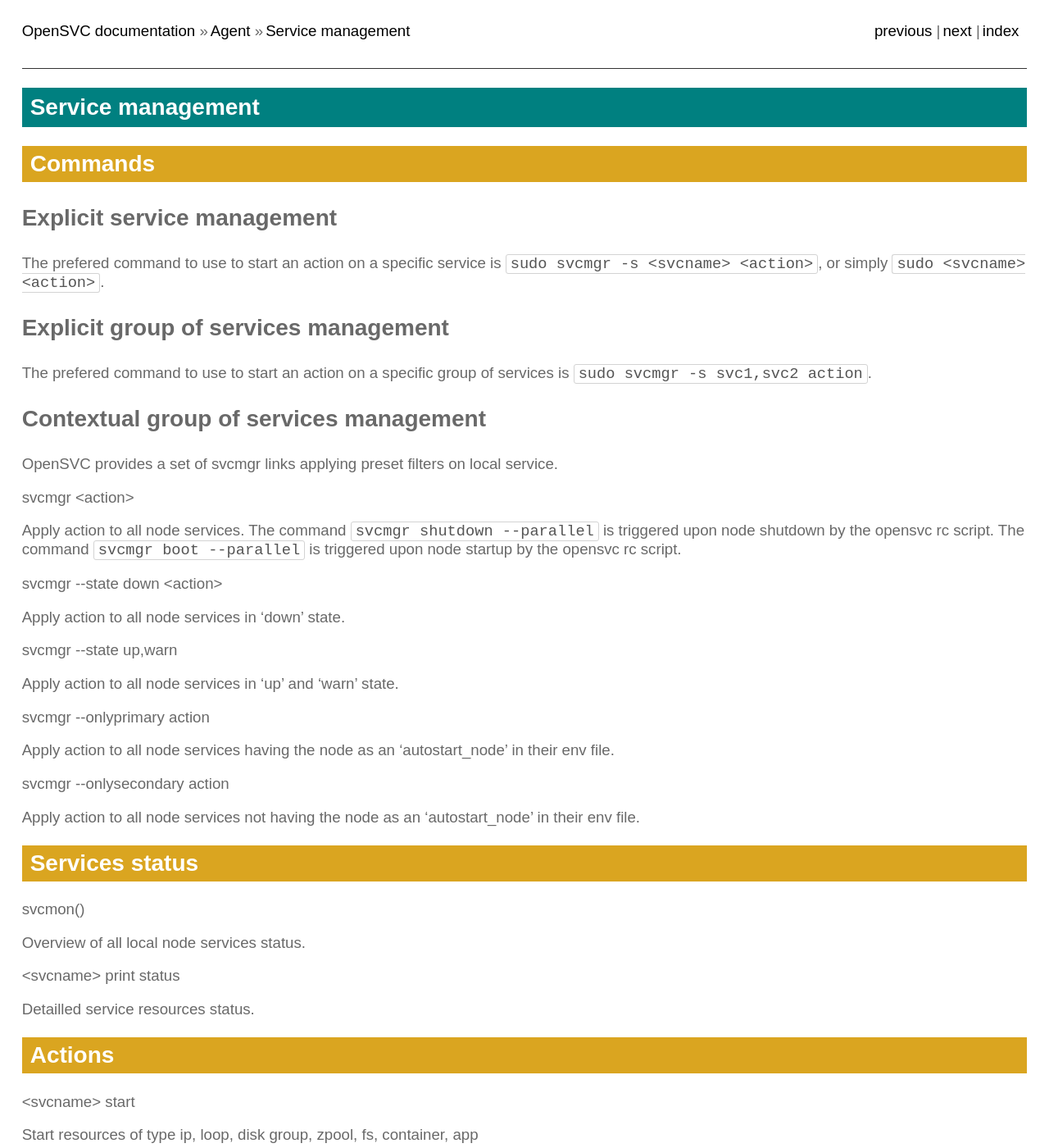
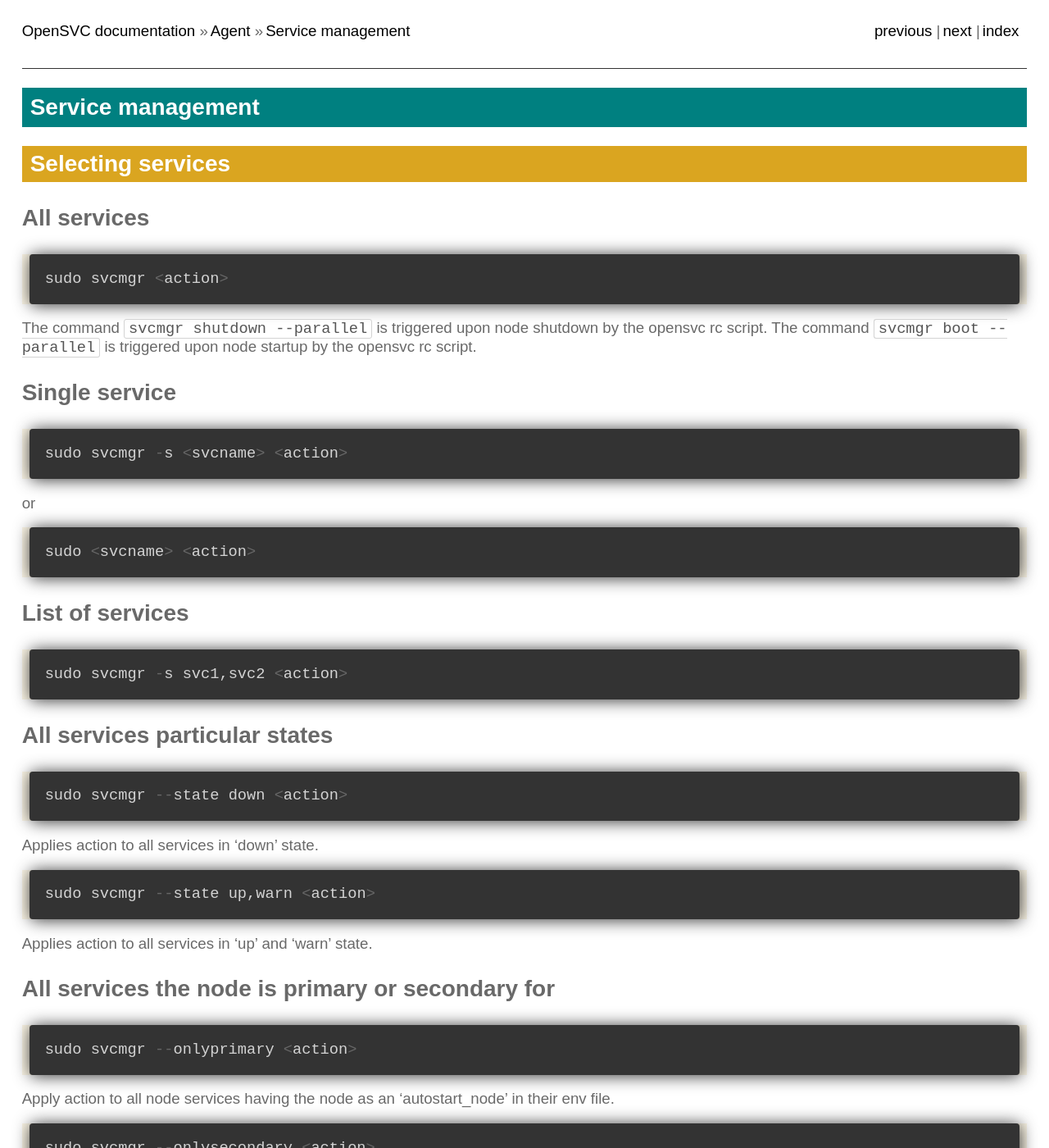
Before and after one commit to opensvc/docs.opensvc.com, a Sphinx documentation site: the page built from source/agent.service.management.rst, in a window 1280 px wide and 1400 px high. Shown: the whole window at 82% size. Built offline with Sphinx 7.4.7, drawn with Linux system fonts in a browser that asks for light colours; comment, search, counter and statistics services are not loaded; some of the changed text lies outside the part shown.

Commit message:
Fixes to the service management doc

```diff
--- a/source/agent.service.management.rst
+++ b/source/agent.service.management.rst
@@ -1,54 +1,81 @@
 Service management
 ******************
 
-Commands
-========
+Selecting services
+==================
 
-Explicit service management
-+++++++++++++++++++++++++++
+All services
+++++++++++++
 
-The prefered command to use to start an action on a specific service is ``sudo svcmgr -s <svcname> <action>``, or simply ``sudo <svcname> <action>``.
+::
 
-Explicit group of services management
-+++++++++++++++++++++++++++++++++++++
+	sudo svcmgr <action>
 
-The prefered command to use to start an action on a specific group of services is ``sudo svcmgr -s svc1,svc2 action``.
-
-Contextual group of services management
-+++++++++++++++++++++++++++++++++++++++
-
-OpenSVC provides a set of svcmgr links applying preset filters on local service.
-
-.. function:: svcmgr <action>
-
-Apply action to all node services.
 The command ``svcmgr shutdown --parallel`` is triggered upon node shutdown by the opensvc rc script.
 The command ``svcmgr boot --parallel`` is triggered upon node startup by the opensvc rc script.
 
-.. function:: svcmgr --state down <action>
+Single service
+++++++++++++++
 
-Apply action to all node services in 'down' state.
+::
 
-.. function:: svcmgr --state up,warn
+	sudo svcmgr -s <svcname> <action>
 
-Apply action to all node services in 'up' and 'warn' state.
+or
 
-.. function:: svcmgr --onlyprimary action
+::
+
+	sudo <svcname> <action>
+
+List of services
+++++++++++++++++
+
+::
+
+	sudo svcmgr -s svc1,svc2 <action>
+
+All services particular states
+++++++++++++++++++++++++++++++
+
+::
+
+	sudo svcmgr --state down <action>
+
+Applies action to all services in 'down' state.
+
+::
+
+	sudo svcmgr --state up,warn <action>
+
+Applies action to all services in 'up' and 'warn' state.
+
+All services the node is primary or secondary for
++++++++++++++++++++++++++++++++++++++++++++++++++
+
+::
+
+	sudo svcmgr --onlyprimary <action>
 
 Apply action to all node services having the node as an 'autostart_node' in their env file.
 
-.. function:: svcmgr --onlysecondary action
+::
+
+	sudo svcmgr --onlysecondary <action>
 
 Apply action to all node services not having the node as an 'autostart_node' in their env file.
 
 Services status
 ===============
 
-.. function:: svcmon
+::
+
+	sudo svcmon
 
 Overview of all local node services status.
 
-.. function:: <svcname> print status
+::
+
+	sudo svcmgr -s <svcname> print status
 
 Detailled service resources status.
 
```
